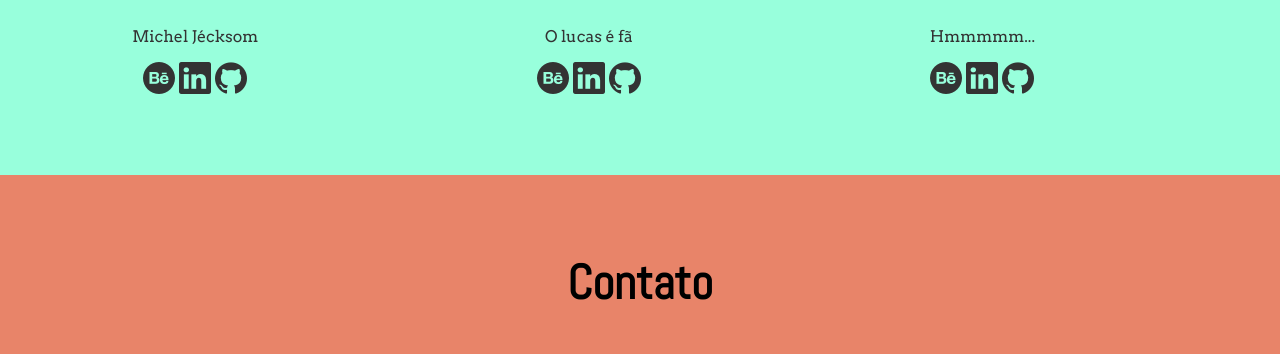
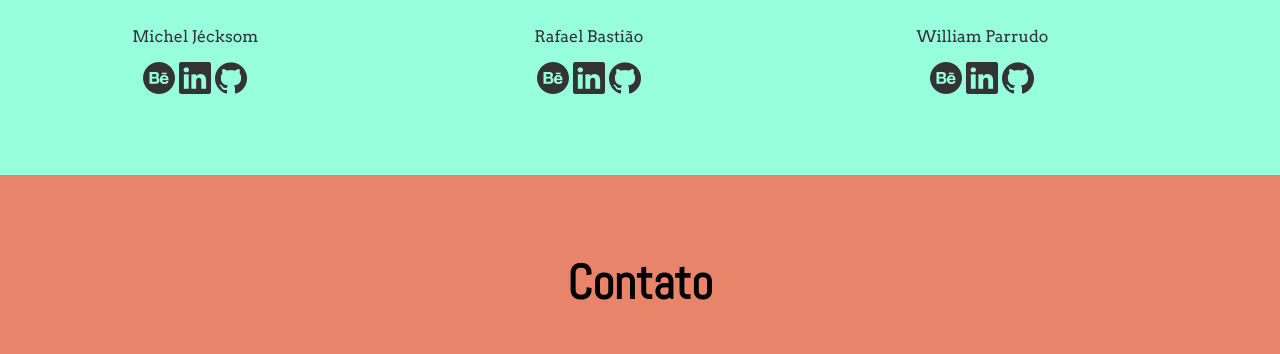
Before and after one commit to Jmallone/com.clavierdev, a PHP site: page / in a window 1280 px wide. Shown: the part 2886-3240 px from the top of the page. Run offline with PHP 8.4, Linux system fonts and the light colour scheme; some libraries are stand-ins or nearby versions.

Commit message:
Modificando a Equipe

```diff
--- a/index.php
+++ b/index.php
@@ -141,12 +141,12 @@
 									<div class="dodeca">
 									  <div class="dode1">
 										<div class="dode2">
-										  <img src="http://theballerlifestyle.com/wp-content/uploads/2015/07/Sasha-Grey-is-the-best-person-to-talk-about-too-_229c4139d703b6374d5df3631cf288c5.jpg" alt="Magnifica" />
+										  <img src="https://fbcdn-sphotos-g-a.akamaihd.net/hphotos-ak-xfp1/v/t1.0-9/1235959_226520970837983_1870703498_n.jpg?oh=edc1e075dc8b61e9fe85421fb115a4b5&oe=567D79FC&__gda__=1451097171_61640be8f46b1a296f3c337526c56a57" alt="Rafael" />
 										</div>
 									  </div>
 									</div>
 									<div class="descricao2">
-										<p>O lucas é fã</p>
+										<p>Rafael Bastião</p>
 										<div class="icon">
 												<a href="#"><img src="img/behance.png"></a>
 												<a href="#"><img src="img/linkedin.png"></a>
@@ -161,12 +161,12 @@
 									<div class="dodeca">
 									  <div class="dode1">
 										<div class="dode2">
-										  <img src="http://www4.pictures.zimbio.com/gi/Weinstein+Alliance+Pictures+Party+Miral+Hosted+4qYYb9aC5YRl.jpg" alt="" />
+										  <img src="https://scontent-gru1-1.xx.fbcdn.net/hphotos-xap1/v/t1.0-9/10296574_662205570512669_7805549108539542368_n.jpg?oh=462c84f70ccda7a09557cbf247d41cb7&oe=563E2544" alt="" />
 										</div>
 									  </div>
 									</div>
 									<div class="descricao3">
-										<p>Hmmmmm...</p>
+										<p>William Parrudo</p>
 										<div class="icon">
 												<a href="#"><img src="img/behance.png"></a>
 												<a href="#"><img src="img/linkedin.png"></a>
@@ -254,7 +254,7 @@
 							width: 85%;
 							height: 85px;
 						"></textarea><br><p>
-				  <input class="botaoformulario" name="enviar" value="enviar" type="submit" >
+				  <input class="botaoformulario" name="enviar" value="Enviar" type="submit" >
 				</form>
 				<div class="info"><h1>OLÁ, EM QUE PODEMOS AJUDAR?</h1><p><h3>Fique a vontade de mandar suas Dicas, Sugestões e Orçamentos.</h3></div>
 
```
